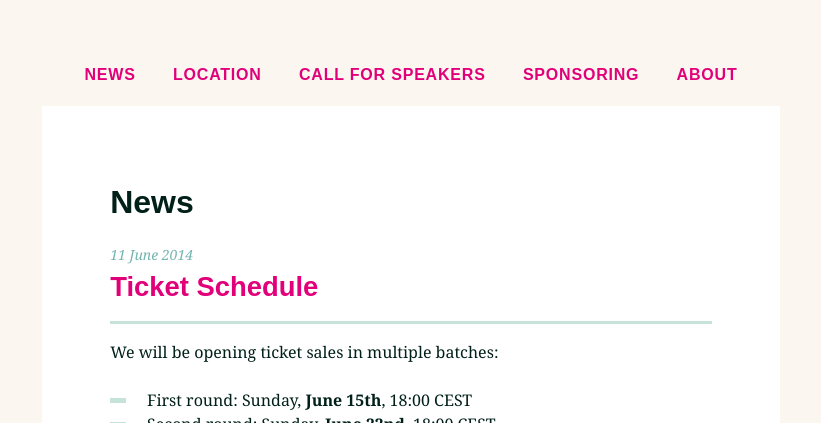
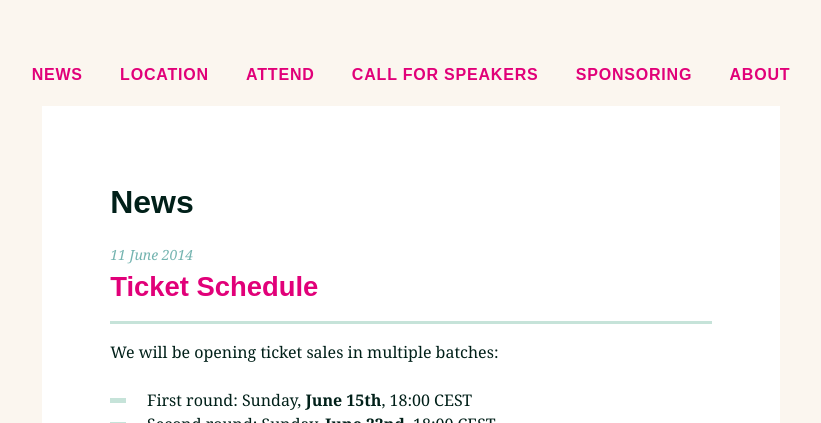
Before and after one commit to jsconf/2014.jsconf.eu, a Jekyll site: the page built from index.html, in a window 1280 px wide and 900 px high, cut to the strip 477-900 px from the top of the window. Shown: the whole strip, without its empty margins (229-1050 px from the left). Built offline with Jekyll 4.4.1, drawn with Linux system fonts in a browser that asks for light colours; nearby versions of some CDN libraries; comment, search, counter and statistics services are not loaded.

Commit message:
add why to menu

```diff
--- a/_layouts/default.html
+++ b/_layouts/default.html
@@ -114,6 +114,9 @@
               <a href="/location/">Location</a>
             </li>
             <li>
+              <a href="/why/">Attend</a>
+            </li>
+            <li>
               <a href="/call-for-speakers/">Call for Speakers</a>
             </li>
             <li>
```
